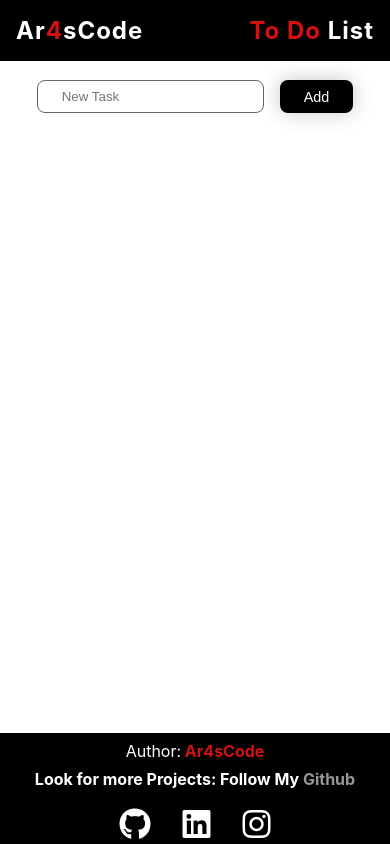
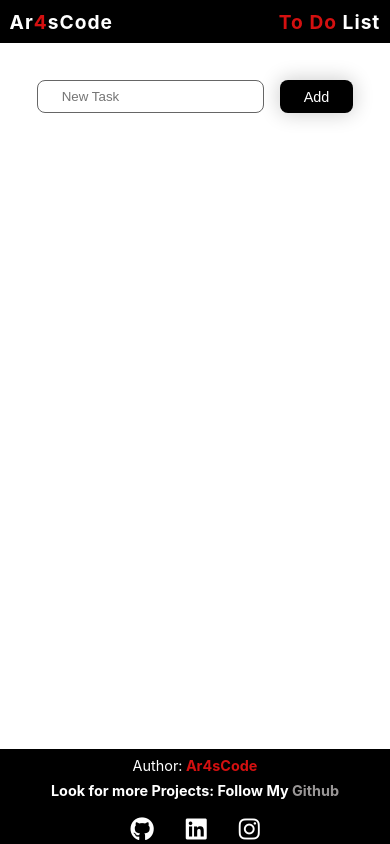
Before and after one commit to ar4scode/to-do-list, a React (Create React App) app: page / in a window 390 px wide. Built offline with nearby package versions, Linux system fonts and the light colour scheme.

Commit message:
Make webpage responsive for mobile device and change the appearance of the remove button

```diff
--- a/src/components/MainContent.jsx
+++ b/src/components/MainContent.jsx
@@ -36,7 +36,7 @@ const MainContent = () => {
   };
 
   const completedStyle = {
-    fontSize: "1.2rem",
+    fontSize: "1rem",
     textDecoration: "line-through",
     color: "#8b8787",
     fontStyle: "italic",
--- a/src/styles/app.css
+++ b/src/styles/app.css
@@ -137,8 +137,8 @@ form input:focus {
 }
 
 .to-do-list button {
-  background-color: #fff;
-  border: 1px solid #000;
+  color: #fff;
+  background-color: #070707;
   padding: 0.3rem;
   border-radius: .4rem;
   font-weight: bold;
@@ -148,6 +148,35 @@ form input:focus {
 
 .to-do-list button:hover {
   transform: scale(1.1);
-  color: #fff;
-  background-color: #000;
+  color: #d41010;
 }
+
+@media (max-width: 480px) {
+  header {
+    padding: 0.6rem;
+  }
+
+  header .name,
+  header .project-name {
+    font-size: 1.2rem;
+  }
+
+  .container {
+    margin-top: 2rem;
+    padding: 2rem;
+  }
+
+  .to-do-list {
+    min-width: 18rem;
+    font-size: 1rem;
+    padding: 0.4rem;
+  }
+
+  footer {
+    font-size: .9rem;
+  }
+
+  .logo-container a {
+    font-size: 1.5rem;
+  }
+}
```
